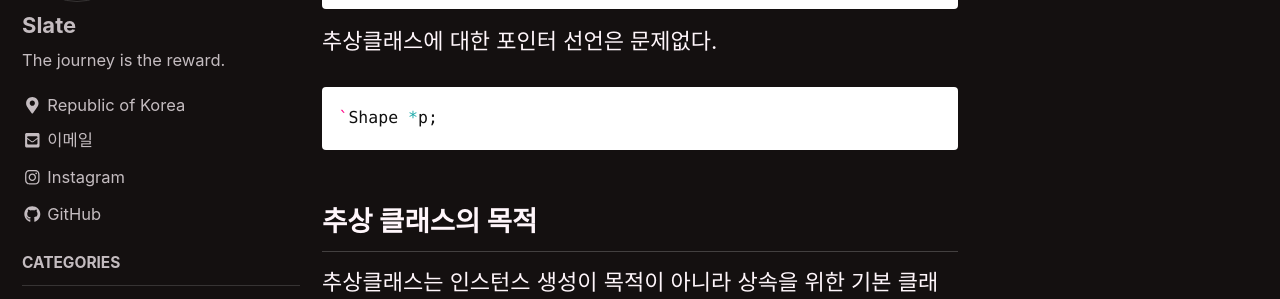
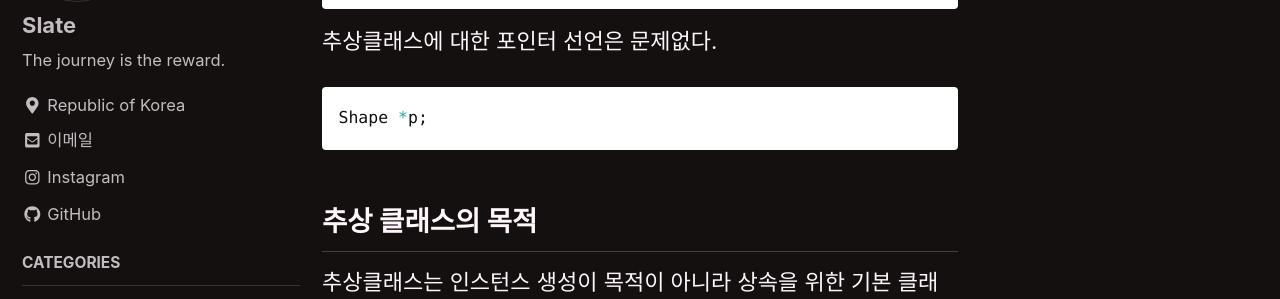
Before and after one commit to lesslate/lesslate.github.io, a Jekyll site: the page built from _posts/Cpp/2019-03-18-C++추상 클래스.md, in a window 1280 px wide and 900 px high, scrolled down 1042 px. Shown: the part 152-451 px from the top of the window. Built offline with Jekyll 4.4.1, drawn with Linux system fonts in a browser that asks for light colours; nearby versions of some CDN libraries; comment, search, counter and statistics services are not loaded.

Commit message:
Update 2019-03-18-C++추상 클래스.md

````diff
--- a/_posts/Cpp/2019-03-18-C++추상 클래스.md
+++ b/_posts/Cpp/2019-03-18-C++추상 클래스.md
@@ -42,7 +42,7 @@ Shape *p = new Shape(); // 컴파일 오류
 
 추상클래스에 대한 포인터 선언은 문제없다.
 ```cpp
-`Shape *p;
+Shape *p;
 ```
 
 ## 추상 클래스의 목적
````
